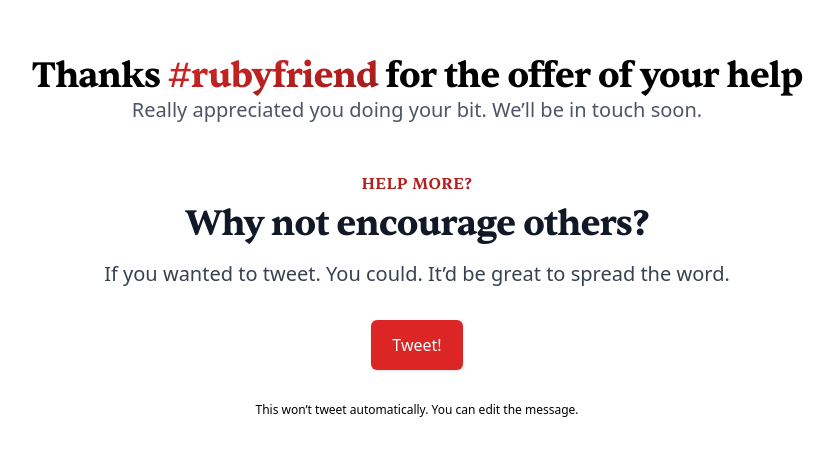
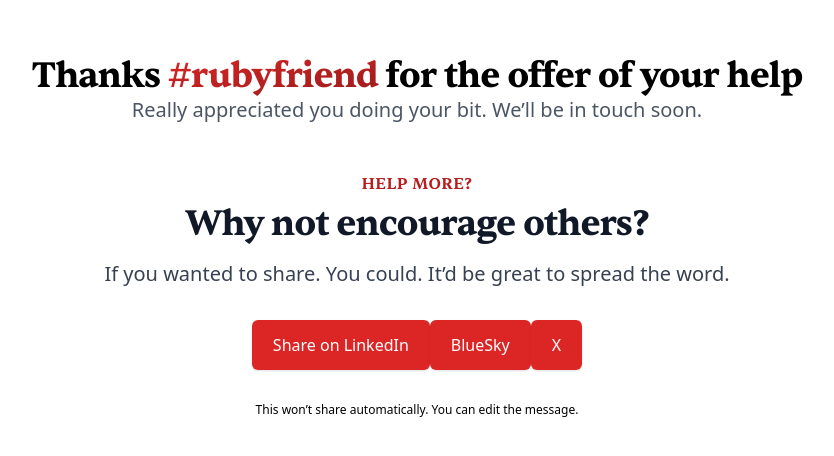
Before and after one commit to andycroll/firstrubyfriend.org, a Jekyll site: the page built from mentors/thanks.html, in a window 1280 px wide and 900 px high, scrolled down 212 px. Shown: the top 456 px of the window, without its empty margins (223-1057 px from the left). Built offline with Jekyll 4.4.1, drawn with Linux system fonts in a browser that asks for light colours; comment, search, counter and statistics services are not loaded; some of the changed text lies outside the part shown.

Commit message:
more socials

```diff
--- a/_layouts/default.html
+++ b/_layouts/default.html
@@ -7,17 +7,17 @@
 
     {% seo %}
 
-		<link rel="apple-touch-icon" sizes="180x180" href="/apple-touch-icon.png">
-		<link rel="icon" type="image/png" sizes="32x32" href="/favicon-32x32.png">
-		<link rel="icon" type="image/png" sizes="16x16" href="/favicon-16x16.png">
-		<link rel="manifest" href="/site.webmanifest">
+    <link rel="apple-touch-icon" sizes="180x180" href="/apple-touch-icon.png" />
+    <link rel="icon" type="image/png" sizes="32x32" href="/favicon-32x32.png" />
+    <link rel="icon" type="image/png" sizes="16x16" href="/favicon-16x16.png" />
+    <link rel="manifest" href="/site.webmanifest" />
 
-		<link rel="mask-icon" href="/safari-pinned-tab.svg" color="{{ site.color }}">
-		<meta name="apple-mobile-web-app-title" content="{{ site.title }}">
+    <link rel="mask-icon" href="/safari-pinned-tab.svg" color="{{ site.color }}" />
+    <meta name="apple-mobile-web-app-title" content="{{ site.title }}" />
 
-		<meta name="msapplication-TileColor" content="{{ site.color }}">
-		<meta name="theme-color" content="#ffffff">
-		<meta name="application-name" content="{{ site.title }}">
+    <meta name="msapplication-TileColor" content="{{ site.color }}" />
+    <meta name="theme-color" content="#ffffff" />
+    <meta name="application-name" content="{{ site.title }}" />
 
     <link rel="stylesheet" href="/css/firstrubyfriend.css" />
   </head>
@@ -38,9 +38,7 @@
       </div>
     </div>
 
-		{{ content }}
-
-		{% include who.html %}
+    {{ content }} {% include who.html %}
 
     <div class="bg-slate-600 text-white py-8 px-4 lg:px-8 lg:py-16 mt-24">
       <p class="text-center mb-4 text-slate-200 text-xs">...and also...</p>
@@ -68,9 +66,9 @@
 
         <div class="text-center md:text-left">
           <h5 class="font-bold text-lg">
-						<a href="http://chatsinthecupboard.com" class="text-red-200 hover:text-red-400">Chats in the Cupboard</a>
+            <a href="http://usingrails.com" class="text-red-200 hover:text-red-400">Using Rails</a>
           </h5>
-					<p>A podcast between a cupboard in Portland, USA, and a spare bedroom in Brighton, UK.</p>
+          <p>A list of over 2,000 organisations using Ruby on Rails. Add your company!</p>
         </div>
       </div>
     </div>
--- a/mentors/thanks.html
+++ b/mentors/thanks.html
@@ -5,7 +5,6 @@ title: "Thanks for applying to be a mentor"
 description: ""
 image: "/images/twitter-card.png"
 ---
-
 <div class="bg-white min-h-screen">
   <div class="max-w-7xl mx-auto px-4 sm:px-6 lg:px-8">
     <div class="pb-12 lg:text-center">
@@ -17,25 +16,46 @@ image: "/images/twitter-card.png"
         for the offer of your help
       </h1>
 
-			<p class="text-xl text-gray-600">
-				Really appreciated you doing your bit. We’ll be in touch soon.
-			</p>
+      <p class="text-xl text-gray-600">Really appreciated you doing your bit. We’ll be in touch soon.</p>
     </div>
 
     <div class="lg:text-center pb-12">
       <h2 class="font-sentient text-base text-red-700 font-semibold tracking-wide uppercase">Help more?</h2>
-			<p class="font-sentient mt-2 text-3xl leading-8 font-extrabold tracking-tight text-gray-900 sm:text-4xl">Why not encourage others?</p>
+      <p class="font-sentient mt-2 text-3xl leading-8 font-extrabold tracking-tight text-gray-900 sm:text-4xl">
+        Why not encourage others?
+      </p>
       <p class="mt-4 max-w-2xl text-xl text-gray-700 lg:mx-auto">
-				If you wanted to tweet. You could. It’d be great to spread the word.
+        If you wanted to share. You could. It’d be great to spread the word.
       </p>
 
       <div class="mt-8 flex justify-start lg:justify-center">
         <div class="inline-flex rounded-md shadow">
-					<a href="https://twitter.com/intent/tweet?url=http://firstrubyfriend.org&text=I+just+offered+to+be+a+mentor+to+an+entry+level+developer.+You+should+too.&hashtags=rubyfriend" class="inline-flex items-center justify-center px-5 py-3 border border-transparent text-base font-medium rounded-md text-white bg-red-600 hover:bg-red-700"> Tweet! </a>
+          <a
+            href="https://www.linkedin.com/sharing/share-offsite/?url=http://firstrubyfriend.org"
+            class="inline-flex items-center justify-center px-5 py-3 border border-transparent text-base font-medium rounded-md text-white bg-red-600 hover:bg-red-700"
+          >
+            Share on LinkedIn
+          </a>
+        </div>
+        <div class="inline-flex rounded-md shadow">
+          <a
+            href="https://bsky.app/intent/compose?text=I+just+offered+to+be+a+mentor+to+an+entry+level+developer.+You+should+too.+http%3A//firstrubyfriend.org"
+            class="inline-flex items-center justify-center px-5 py-3 border border-transparent text-base font-medium rounded-md text-white bg-red-600 hover:bg-red-700"
+          >
+            BlueSky
+          </a>
+        </div>
+        <div class="inline-flex rounded-md shadow">
+          <a
+            href="https://twitter.com/intent/tweet?url=http://firstrubyfriend.org&text=I+just+offered+to+be+a+mentor+to+an+entry+level+developer.+You+should+too.&hashtags=rubyfriend"
+            class="inline-flex items-center justify-center px-5 py-3 border border-transparent text-base font-medium rounded-md text-white bg-red-600 hover:bg-red-700"
+          >
+            X
+          </a>
         </div>
       </div>
       <div class="mt-8 flex justify-start lg:justify-center">
-				<p class="text-xs">This won’t tweet automatically. You can edit the message.</p>
+        <p class="text-xs">This won’t share automatically. You can edit the message.</p>
       </div>
     </div>
   </div>
```
Also changed, not shown: early-career-devs/thanks.html (+5 -5 lines). Lines whose indentation alone changed are shown as unchanged.
